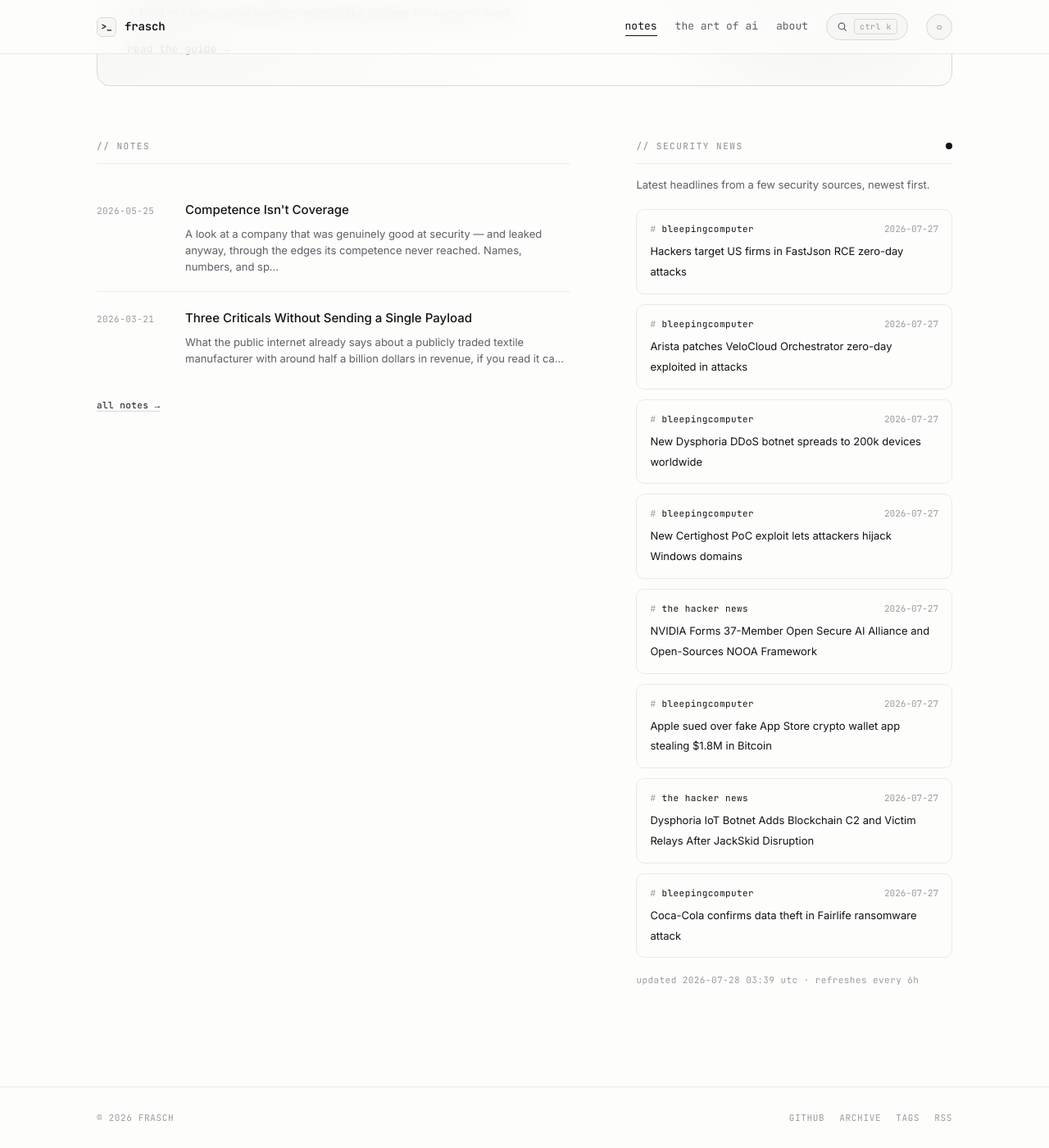
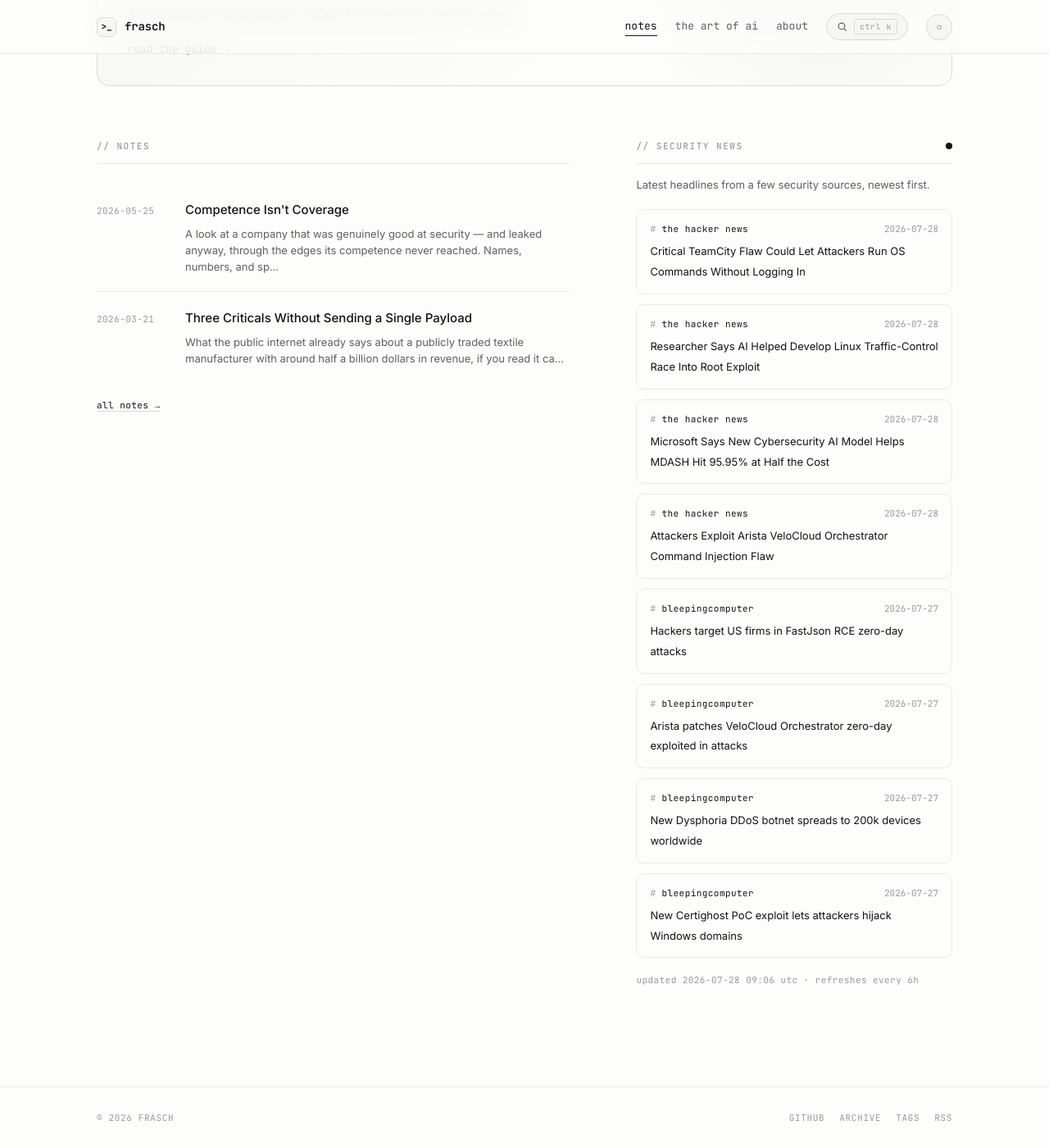
Before and after one commit to whoisfrasch/frasch, a Jekyll site: the page built from index.html, in a window 1280 px wide and 1400 px high, scrolled down 615 px. Shown: the whole window at 82% size. Built offline with Jekyll 4.4.1, drawn with Linux system fonts in a browser that asks for light colours.

Commit message:
Refresh security news feed

```diff
--- a/_data/news.json
+++ b/_data/news.json
@@ -1,6 +1,30 @@
 {
-  "updated": "2026-07-28T03:39:31Z",
+  "updated": "2026-07-28T09:06:58Z",
   "items": [
+    {
+      "source": "the hacker news",
+      "title": "Critical TeamCity Flaw Could Let Attackers Run OS Commands Without Logging In",
+      "link": "https://thehackernews.com/2026/07/critical-teamcity-flaw-could-let.html",
+      "date": "2026-07-28T08:11:22Z"
+    },
+    {
+      "source": "the hacker news",
+      "title": "Researcher Says AI Helped Develop Linux Traffic-Control Race Into Root Exploit",
+      "link": "https://thehackernews.com/2026/07/researcher-says-ai-helped-develop-linux.html",
+      "date": "2026-07-28T08:04:44Z"
+    },
+    {
+      "source": "the hacker news",
+      "title": "Microsoft Says New Cybersecurity AI Model Helps MDASH Hit 95.95% at Half the Cost",
+      "link": "https://thehackernews.com/2026/07/microsoft-says-new-cybersecurity-ai.html",
+      "date": "2026-07-28T06:07:22Z"
+    },
+    {
+      "source": "the hacker news",
+      "title": "Attackers Exploit Arista VeloCloud Orchestrator Command Injection Flaw",
+      "link": "https://thehackernews.com/2026/07/attackers-exploit-arista-velocloud.html",
+      "date": "2026-07-28T04:43:53Z"
+    },
     {
       "source": "bleepingcomputer",
       "title": "Hackers target US firms in FastJson RCE zero-day attacks",
@@ -24,30 +48,6 @@
       "title": "New Certighost PoC exploit lets attackers hijack Windows domains",
       "link": "https://www.bleepingcomputer.com/news/security/new-certighost-poc-exploit-lets-attackers-hijack-windows-domains/",
       "date": "2026-07-27T21:00:25Z"
-    },
-    {
-      "source": "the hacker news",
-      "title": "NVIDIA Forms 37-Member Open Secure AI Alliance and Open-Sources NOOA Framework",
-      "link": "https://thehackernews.com/2026/07/nvidia-forms-37-member-open-secure-ai.html",
-      "date": "2026-07-27T18:10:05Z"
-    },
-    {
-      "source": "bleepingcomputer",
-      "title": "Apple sued over fake App Store crypto wallet app stealing $1.8M in Bitcoin",
-      "link": "https://www.bleepingcomputer.com/news/apple/apple-sued-over-fake-app-store-crypto-wallet-app-stealing-18m-in-bitcoin/",
-      "date": "2026-07-27T17:29:07Z"
-    },
-    {
-      "source": "the hacker news",
-      "title": "Dysphoria IoT Botnet Adds Blockchain C2 and Victim Relays After JackSkid Disruption",
-      "link": "https://thehackernews.com/2026/07/dysphoria-iot-botnet-adds-blockchain-c2.html",
-      "date": "2026-07-27T17:16:28Z"
-    },
-    {
-      "source": "bleepingcomputer",
-      "title": "Coca-Cola confirms data theft in Fairlife ransomware attack",
-      "link": "https://www.bleepingcomputer.com/news/security/coca-cola-confirms-data-theft-in-fairlife-ransomware-attack/",
-      "date": "2026-07-27T15:39:51Z"
     }
   ]
 }
```
